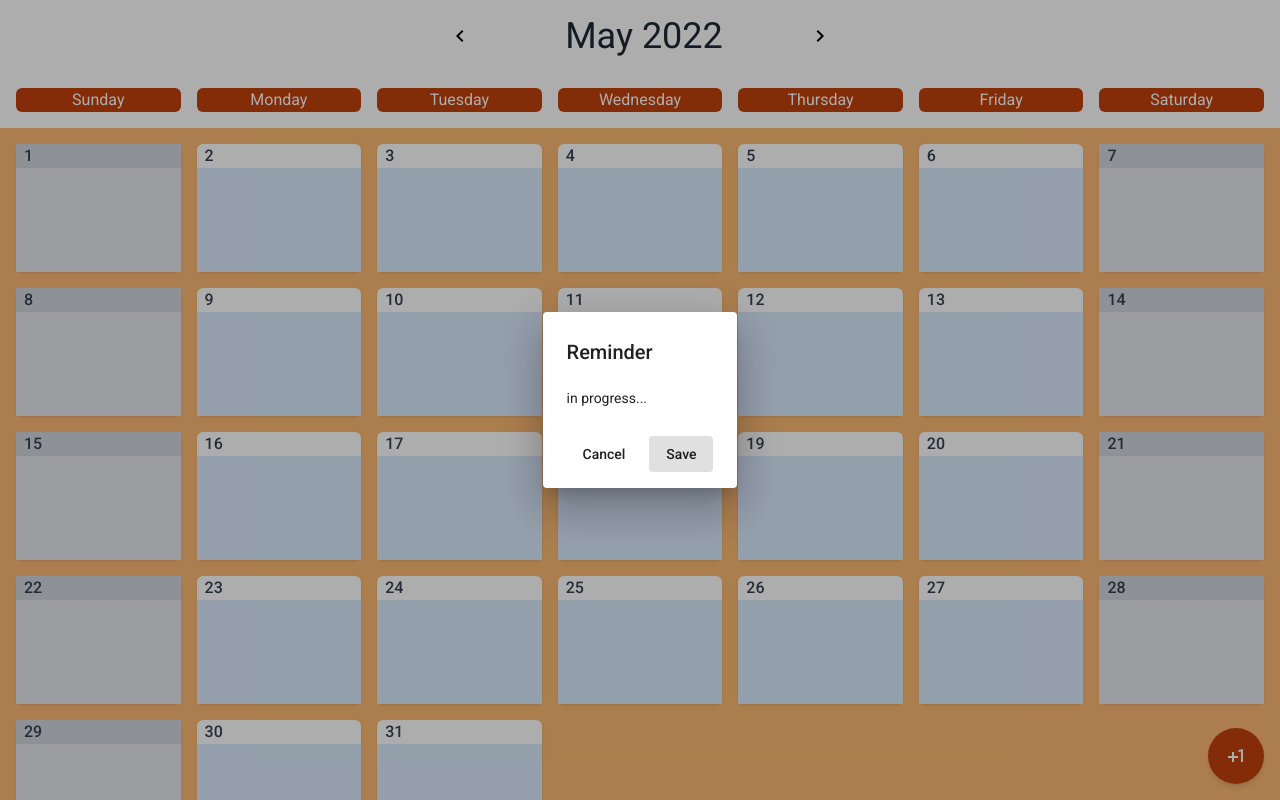
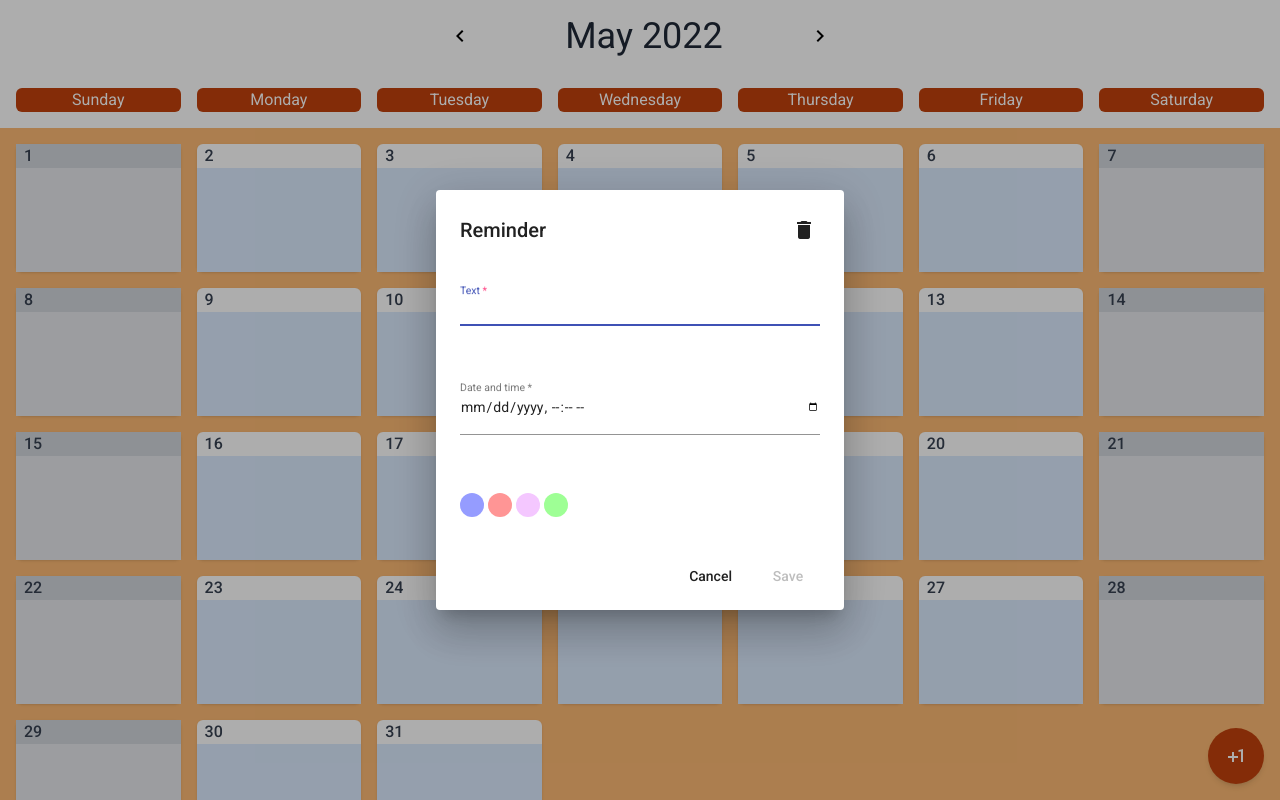
Before and after one commit to Rodolfho7/angular-calendar, an Angular app: page /calendar in a window 1280 px wide. Both pictures are taken after a click on the button "plus_one". Built offline with nearby package versions, Linux system fonts and the light colour scheme.

Commit message:
[feature] add reminder components and calendar service

```diff
--- a/package.json
+++ b/package.json
@@ -22,6 +22,7 @@
     "@angular/router": "~13.2.0",
     "rxjs": "~7.5.0",
     "tslib": "^2.3.0",
+    "uuid": "^8.3.2",
     "zone.js": "~0.11.4"
   },
   "devDependencies": {
@@ -30,6 +31,7 @@
     "@angular/compiler-cli": "~13.2.0",
     "@types/jasmine": "~3.10.0",
     "@types/node": "^12.11.1",
+    "@types/uuid": "^8.3.4",
     "autoprefixer": "^10.4.7",
     "jasmine-core": "~4.0.0",
     "karma": "~6.3.0",
--- a/src/app/components/dialogs/reminder/reminder.component.html
+++ b/src/app/components/dialogs/reminder/reminder.component.html
@@ -1,8 +1,34 @@
-<h2 mat-dialog-title>Reminder</h2>
+<div class="flex justify-between items-center">
+  <h2 mat-dialog-title>Reminder</h2>
+  <span class="p-1 flex cursor-pointer rounded-full hover:bg-gray-300 mb-5" (click)="deleteReminder()" matTooltip="delete reminder">
+    <mat-icon>delete</mat-icon>
+  </span>
+</div>
 <mat-dialog-content class="mat-typography">
-  <p>in progress...</p>
+  <form [formGroup]="reminder">
+    <mat-form-field class="my-5 mx-0 w-full">
+      <mat-label for="text">Text</mat-label>
+      <input matInput maxlength="30" type="text" id="text" formControlName="text">
+    </mat-form-field>
+    <mat-form-field class="my-5 mx-0 w-full">
+      <mat-label for="datetime">Date and time</mat-label>
+      <input matInput type="datetime-local" id="datetime" formControlName="dateTime">
+    </mat-form-field>
+    <div class="my-5 mx-0 w-full flex-center">
+      <div>
+        <ng-container *ngFor="let color of cardListColors">
+          <span
+            class="w-6 h-6 inline-block rounded-full cursor-pointer mr-1 {{color.value}}"
+            [ngClass]="{'selected-color': color.name === selectedColor}"
+            (click)="setColor(color)">
+          </span>
+        </ng-container>
+      </div>
+    </div>
+  </form>
 </mat-dialog-content>
+
 <mat-dialog-actions align="end">
-  <button mat-button mat-dialog-close>Cancel</button>
-  <button mat-button [mat-dialog-close]="true" cdkFocusInitial>Save</button>
+  <button mat-button (click)="closeModal()">Cancel</button>
+  <button mat-button (click)="save()" [disabled]="reminder.invalid">Save</button>
 </mat-dialog-actions>
--- a/src/app/components/dialogs/reminder/reminder.component.ts
+++ b/src/app/components/dialogs/reminder/reminder.component.ts
@@ -1,15 +1,58 @@
-import { Component, OnInit } from '@angular/core';
+import { Component, Inject } from '@angular/core';
+import { FormBuilder, FormGroup, Validators } from '@angular/forms';
+import { MatDialogRef, MAT_DIALOG_DATA } from '@angular/material/dialog';
+import { Reminder } from '@interfaces/reminder';
+import { cardListColors } from '@interfaces/card-colors.name';
+import { DateService } from '@services/date.service';
+
 
 @Component({
   selector: 'app-reminder',
   templateUrl: './reminder.component.html',
   styleUrls: ['./reminder.component.scss']
 })
-export class ReminderComponent implements OnInit {
+export class ReminderComponent {
 
-  constructor() { }
+  reminder: FormGroup;
+  selectedColor: string | undefined = '';
+  cardListColors = cardListColors;
 
-  ngOnInit(): void {
+  constructor(
+    public dialogRef: MatDialogRef<ReminderComponent>,
+    @Inject(MAT_DIALOG_DATA) public data: Reminder,
+    private fb: FormBuilder,
+    private dateService: DateService
+  ) {
+    const date = this.data?.dateTime;
+    const fixedData = date ? this.dateService.convertToDateTime(new Date(date)) : null;
+    this.reminder = this.fb.group({
+      text: [this.data?.text, Validators.required],
+      dateTime: [fixedData, Validators.required],
+      color: [this.data?.color, Validators.required]
+    });
   }
 
+  setSelectedColor(): void {
+    this.selectedColor = this.cardListColors.find((c) => c.value == this.data?.color)?.name;
+  }
+
+  setColor(color: { value: string, name: string }): void {
+    if (!this.reminder) {
+      return;
+    }
+    this.reminder.get('color')?.setValue(color.value);
+    this.selectedColor = color.name;
+  }
+
+  deleteReminder() {
+
+  }
+
+  save() {
+    console.log(this.reminder.value);
+  }
+
+  closeModal() {
+    this.dialogRef.close();
+  }
 }
--- /dev/null
+++ b/src/app/interfaces/card-colors.name.ts
@@ -0,0 +1,18 @@
+export const cardListColors = [
+  {
+    value: 'bg-blue',
+    name: 'blue'
+  },
+  {
+    value: 'bg-red',
+    name: 'red'
+  },
+  {
+    value: 'bg-pink',
+    name: 'pink'
+  },
+  {
+    value: 'bg-green',
+    name: 'green'
+  }
+];
--- a/src/app/pages/calendar/calendar-day/calendar-day.component.ts
+++ b/src/app/pages/calendar/calendar-day/calendar-day.component.ts
@@ -25,8 +25,9 @@ export class CalendarDayComponent implements OnChanges {
 
   ngOnChanges(changes: SimpleChanges): void {
     if (changes['currentMonth']) {
-      this.dayName = this.dateService.getNameDay(new Date(this.currentYear, this.currentMonth, this.dayInCalendar));
-      const weekDay = this.dateService.getDayOfWeek(new Date(this.currentYear, this.currentMonth, this.dayInCalendar));
+      const currentDate = new Date(this.currentYear, this.currentMonth, this.dayInCalendar);
+      this.dayName = this.dateService.getNameDay(currentDate);
+      const weekDay = this.dateService.getDayOfWeek(currentDate);
       this.isWeekend = weekDay === 0 || weekDay === 6;
     }
   }
--- a/src/app/services/date.service.ts
+++ b/src/app/services/date.service.ts
@@ -52,7 +52,6 @@ export class DateService {
     return date.toLocaleString('en-US', { weekday: 'short' });
   }
 
-
   convertToDateTime(date: Date) {
     return (new Date(date.getTime() -  date.getTimezoneOffset() * 60000).toISOString()).slice(0, -1);
   }
--- a/src/styles.scss
+++ b/src/styles.scss
@@ -38,3 +38,40 @@ $angular-calendar-theme: mat.define-light-theme((
 @import 'tailwindcss/utilities';
 
 body { margin: 0; font-family: Roboto, "Helvetica Neue", sans-serif; }
+
+
+.bg-green {
+  background-color: rgb(158, 255, 149);
+  // color: rgb(0, 167, 14);
+  color: #000;
+  &:hover {
+    background-color: rgb(63, 255, 45);
+  }
+}
+
+.bg-pink {
+  background-color: rgb(244, 199, 255);
+  // color: rgb(125, 0, 156);
+  color: #000;
+  &:hover {
+    background-color: rgb(240, 179, 255);
+  }
+}
+
+.bg-red {
+  background-color: rgb(255, 149, 149);
+  // color: rgb(167, 0, 0);
+  color: #000;
+  &:hover {
+    background-color: rgb(255, 45, 45);
+  }
+}
+
+.bg-blue {
+  background-color: rgb(149, 156, 255);
+  // color: rgb(0, 17, 167);
+  color: #000;
+  &:hover {
+    background-color: rgb(81, 93, 255);
+  }
+}
```
Also changed, not shown: src/app/components/dialogs/reminder/reminder.module.ts (+8 -1 lines), src/app/services/calendar.service.ts (added, +40 -0 lines), 2 other files (tests, documents, lock files or other folders).
